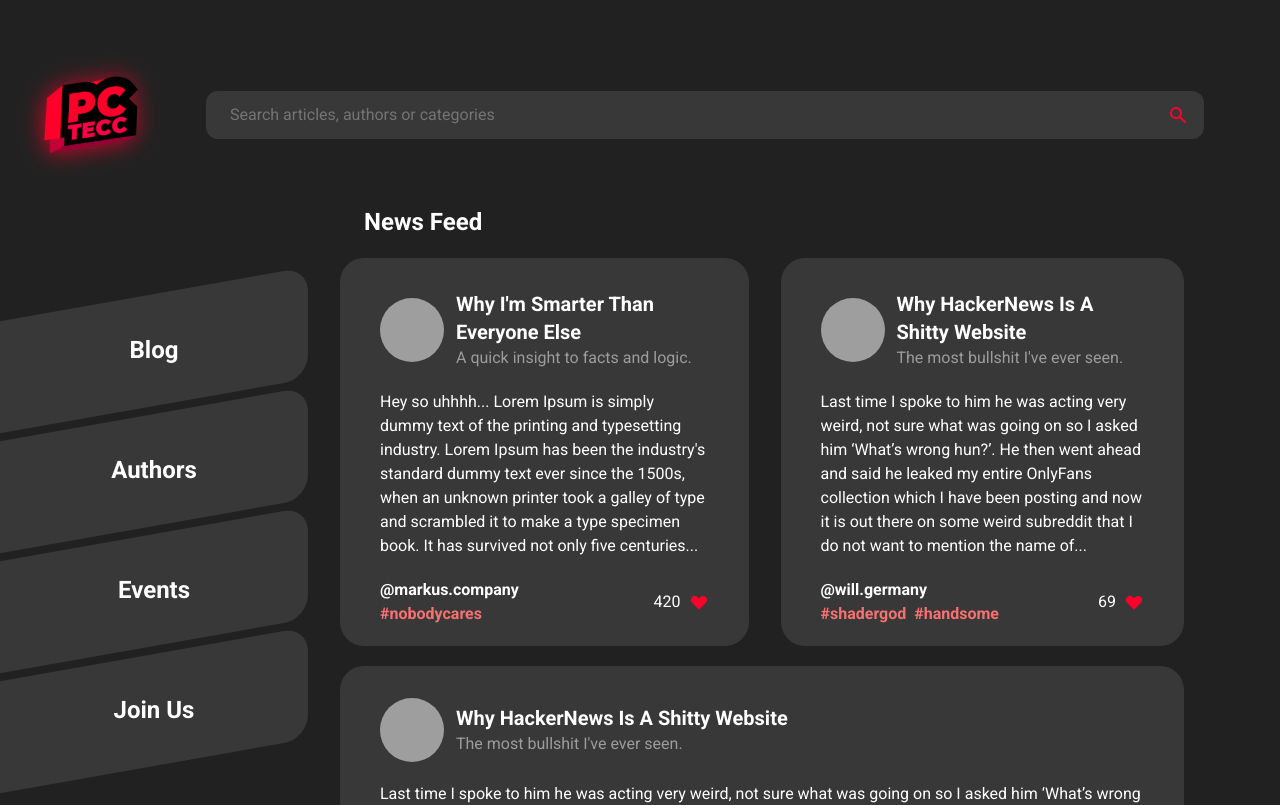
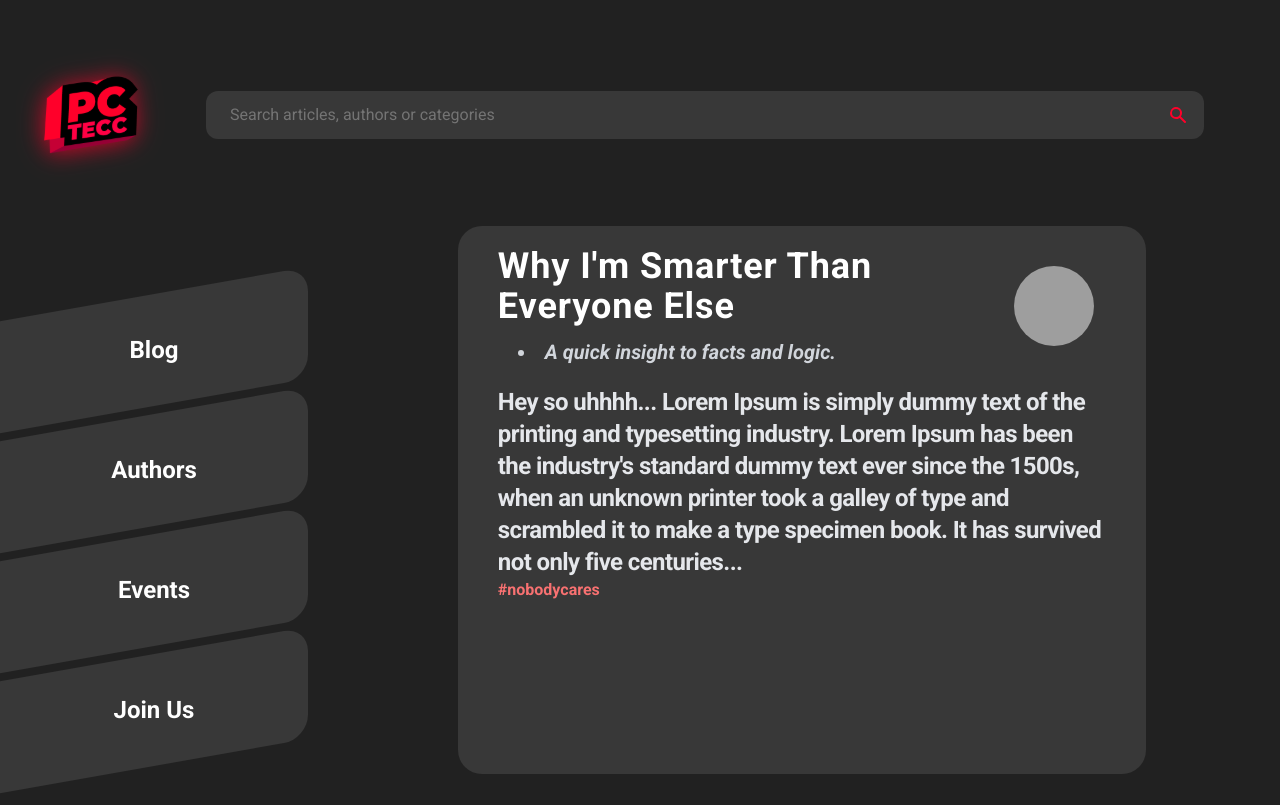
Before and after one commit to willywill/pc-tecc, a React (Create React App) app: page /post in a window 1280 px wide. Shown: the top 805 px of the page. Built offline with nearby package versions, Linux system fonts and the light colour scheme; grey boxes are pictures that could not be loaded.

Commit message:
Add blogpost UI component

```diff
--- a/package.json
+++ b/package.json
@@ -10,6 +10,7 @@
     "prop-types": "^15.7.2",
     "react": "^17.0.2",
     "react-dom": "^17.0.2",
+    "react-router-dom": "^5.2.0",
     "react-scripts": "4.0.3",
     "web-vitals": "^1.0.1"
   },
--- a/src/App.js
+++ b/src/App.js
@@ -1,17 +1,33 @@
 import React from 'react';
+import {
+  BrowserRouter as Router,
+  Switch,
+  Route,
+} from 'react-router-dom';
 import Footer from './components/Footer';
 import Header from './components/Header';
 import Layout from './components/Layout';
 import Sidebar from './components/Sidebar';
 import NewsFeed from './components/NewsFeed';
+import BlogPost from './components/BlogPost';
 
 const App = () => (
+  <Router>
     <Layout>
       <Header />
+      <Switch>
+        <Route path="/james">
           <NewsFeed />
           <Sidebar />
+        </Route>
+        <Route path="/post">
+          <Sidebar />
+          <BlogPost />
+        </Route>
+      </Switch>
       <Footer />
     </Layout>
+  </Router>
 );
 
 export default App;
--- /dev/null
+++ b/src/components/BlogPost.js
@@ -0,0 +1,39 @@
+import React from 'react';
+
+const articleFake = {
+  title: 'Why I\'m Smarter Than Everyone Else',
+  subtitle: 'A quick insight to facts and logic.',
+  previewText: "Hey so uhhhh... Lorem Ipsum is simply dummy text of the printing and typesetting industry. Lorem Ipsum has been the industry's standard dummy text ever since the 1500s, when an unknown printer took a galley of type and scrambled it to make a type specimen book. It has survived not only five centuries...",
+  tags: ['nobodycares'],
+  likes: '420',
+  name: 'Will',
+  avatar: 'https://images.pexels.com/photos/574071/pexels-photo-574071.jpeg?auto=compress&cs=tinysrgb&dpr=2&h=650&w=940',
+  userName: 'will.germany',
+};
+const BlogPost = () => (
+  <div className="bg-white w-full md:w-auto mx-auto bg-opacity-10 rounded-3xl py-5 px-10 md:mt-5 " style={{ gridArea: 'main', width: '72%' }}>
+    <div className="flex items-center justify-between">
+      <div className="flex flex-col">
+        <h1 className="text-4xl font-semibold text-white tracking-wide">{articleFake.title}</h1>
+        <p className="text-xl px-5 italic pt-3 text-gray-300 font-semibold"><li>{articleFake.subtitle}</li></p>
+      </div>
+      <img
+        className="inline object-cover w-20 h-20 mr-3 rounded-full"
+        src={articleFake.avatar}
+        alt={`${articleFake.name} Avatar`}
+      />
+    </div>
+    <p className="pt-5 font-bold text-2xl text-gray-200 tracking-tight ">{articleFake.previewText}</p>
+    <div className="flex flex-">
+      {articleFake.tags.map((tag) => (
+        <p key={tag} className="text-red-400 font-bold mr-2">
+          #
+          {tag}
+        </p>
+      ))}
+    </div>
+  </div>
+
+);
+
+export default BlogPost;
```
Also changed, not shown: .eslintrc.js, 1 other file (tests, documents, lock files or other folders). Lines whose indentation alone changed are shown as unchanged.
